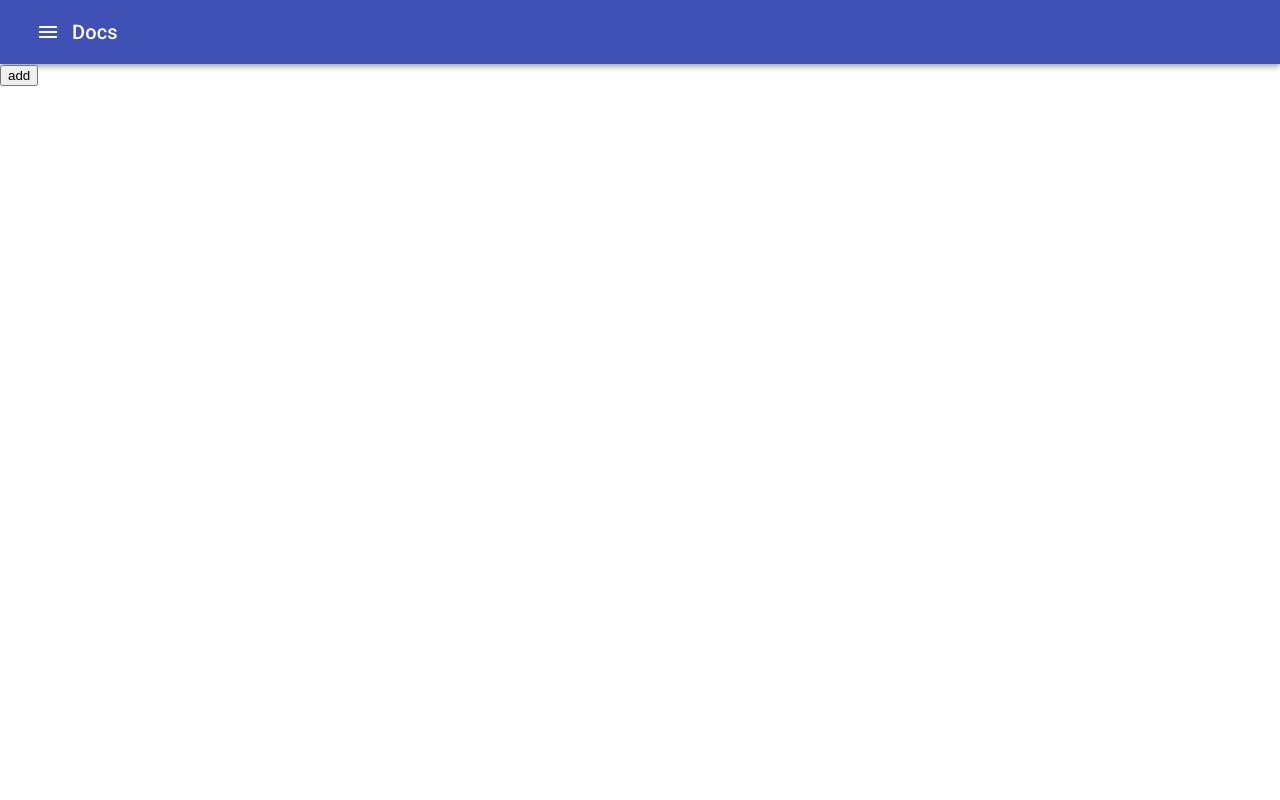
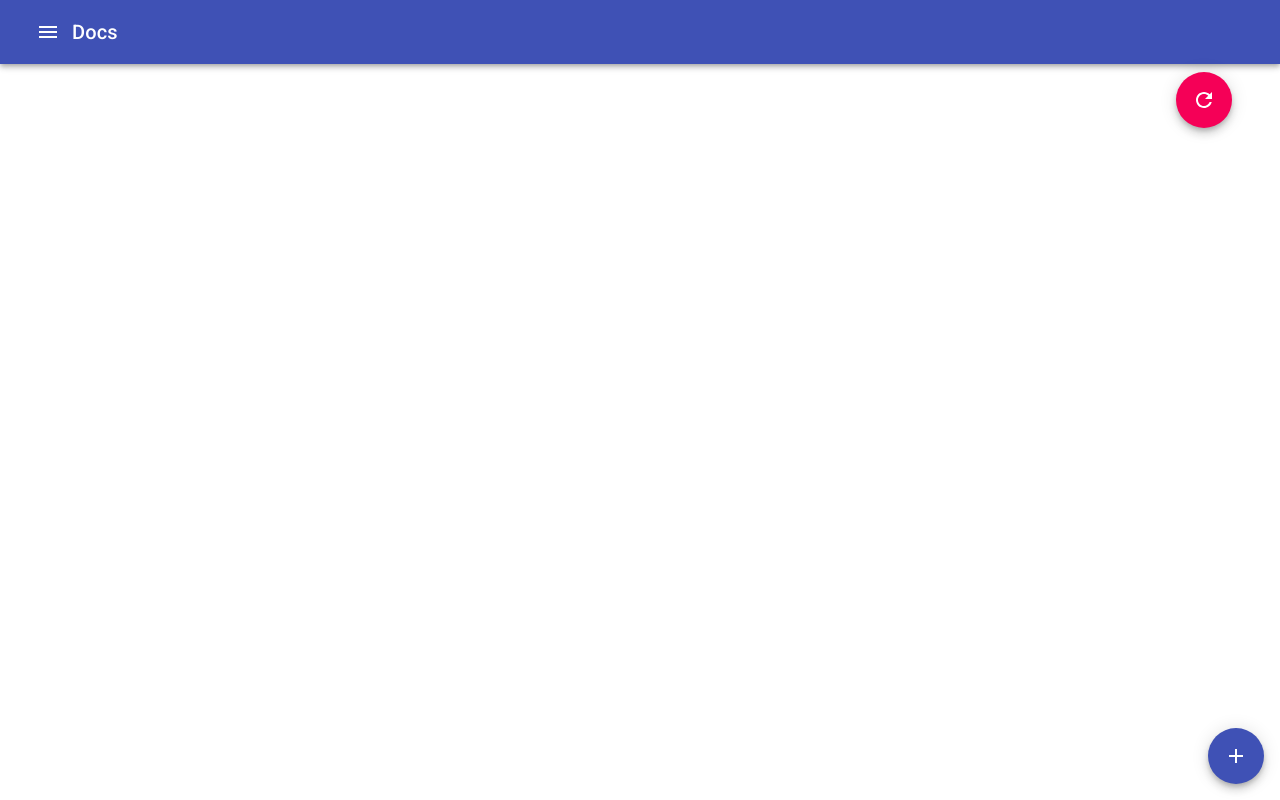
Before and after one commit to dyachkovi/docs, a React (Create React App) app in the folder client/: page / in a window 1280 px wide. Built offline with nearby package versions, Linux system fonts and the light colour scheme.

Commit message:
github users

```diff
--- a/client/src/App.js
+++ b/client/src/App.js
@@ -1,3 +1,7 @@
+import Fab from '@material-ui/core/Fab';
+import AddIcon from '@material-ui/icons/Add';
+import RefreshIcon from '@material-ui/icons/Refresh';
+import { makeStyles } from '@material-ui/core/styles';
 import React from 'react';
 import PropTypes from 'prop-types'
 
@@ -6,13 +10,41 @@ import Document from './components/document'
 import AppBar from './components/app-bar'
 import reducer, {startState} from './reducer'
 import documentsReducer, {initialState} from './domain/documents-reducer'
+import ServerMock from './server-mock'
+
+const server = new ServerMock()
+
+const useStyles = makeStyles({
+  fabAdd: {
+    position: 'fixed',
+    right: 16,
+    bottom: 16
+  },
+  fabRefresh: {
+    position: 'fixed',
+    right: 48,
+    top: 72
+  }
+});
 
 function App() {
   const [state, dispatch] = React.useReducer(reducer, startState)
   const [documentsState, documentsDispatch] = React.useReducer(documentsReducer, initialState)
+  const classes = useStyles()
 
   const menuShow = () => dispatch({type: 'menu show'})
   const menuHide = () => dispatch({type: 'menu hide'})
+  const onAddClick = () => {
+    server.addDocument()
+  }
+  const onRefresh = () => {
+    const p = server.getDocuments()
+    p.then(
+      (documents) => {
+        documentsDispatch({type:'set', payload:documents})
+      }
+    )
+  }
 
   return (
     <div>
@@ -22,9 +54,20 @@ function App() {
         onMenuItemClick={(menuItem) => alert(menuItem)}
         visible={state.menuVisible}
       />
-      <button onClick={() => documentsDispatch({type: 'add'})}>
-        add
-      </button>
+      <Fab
+        onClick={onRefresh}
+        color="secondary"
+        className={classes.fabRefresh}
+      >
+        <RefreshIcon />
+      </Fab>
+      <Fab
+        onClick={onAddClick}
+        color="primary"
+        className={classes.fabAdd}
+      >
+        <AddIcon />
+      </Fab>
       <div>
         {documentsState.documents.map((doc, index) => {
           return <Document key={index} {...doc} />
--- a/client/src/components/app-bar/index.js
+++ b/client/src/components/app-bar/index.js
@@ -1,5 +1,5 @@
 import React from 'react'
-import PropTypes, { func } from 'prop-types'
+import PropTypes from 'prop-types'
 import AppBar from "@material-ui/core/AppBar"
 import Toolbar from "@material-ui/core/Toolbar"
 import Typography from "@material-ui/core/Typography"
--- a/client/src/components/menu/index.js
+++ b/client/src/components/menu/index.js
@@ -1,5 +1,5 @@
 import React from 'react';
-import PropTypes from 'prop-types'
+import PropTypes from 'prop-types';
 import Drawer from '@material-ui/core/Drawer';
 import List from '@material-ui/core/List';
 import Divider from '@material-ui/core/Divider';
@@ -9,6 +9,8 @@ import ChevronLeftIcon from '@material-ui/icons/ChevronLeft';
 import ListItem from '@material-ui/core/ListItem';
 import ListItemIcon from '@material-ui/core/ListItemIcon';
 import ListItemText from '@material-ui/core/ListItemText';
+import Fab from '@material-ui/core/Fab';
+import AddIcon from '@material-ui/icons/Add';
 import InboxIcon from '@material-ui/icons/MoveToInbox';
 import OutboxIcon from '@material-ui/icons/Unarchive';
 import SettingsIcon from '@material-ui/icons/Settings';
--- a/client/src/domain/documents-reducer.js
+++ b/client/src/domain/documents-reducer.js
@@ -4,54 +4,11 @@ export const initialState = {
 
 export default (state, {type, payload}) => {
   switch (type) {
-    case 'add':
+    case 'set':
       return {
         ...state,
-        documents: [
-          ...state.documents,
-          {
-            initiator: 'NachSklad',
-            name: 'supply',
-            history: [
-              {
-                responsible: 'Stas',
-                position: 'chief supply',
-                state: null
-              },
-              {
-                responsible: 'Lily',
-                position: 'chief accountant',
-                state: 'negotiated'
-              },
-              {
-                responsible: 'Igor',
-                position: 'chief lawyer',
-                state: 'return'
-              },
-              {
-                responsible: 'Ilya',
-                position: 'CEO',
-                state: 'cancel'
-              }
-            ],
-            attaches: [
-              {
-                name: 'contract.doc',
-                url: 'URL'
-              },
-              {
-                name: 'contract.pdf',
-                url: 'URL1'
-              },
-              {
-                name: 'price.xls',
-                url: 'URL2'
-              }
-            ]
-          }
-        ]
+        documents: payload
       }
-
     default:
       throw new Error(`Unhandled type ${type}`)
   }
--- /dev/null
+++ b/client/src/server-mock.js
@@ -0,0 +1,63 @@
+class ServerMock {
+  constructor () {
+    this.documents = []
+  }
+
+  getDocuments () {
+    return new Promise((resolve, reject) => {
+      setTimeout(
+        () => {
+          resolve(this.documents)
+        },
+        1000
+      )
+    })
+  }
+
+  addDocument () {
+    this.documents.push(
+      {
+        initiator: 'NachSklad',
+        name: 'supply',
+        history: [
+          {
+            responsible: 'Stas',
+            position: 'chief supply',
+            state: null
+          },
+          {
+            responsible: 'Lily',
+            position: 'chief accountant',
+            state: 'negotiated'
+          },
+          {
+            responsible: 'Igor',
+            position: 'chief lawyer',
+            state: 'return'
+          },
+          {
+            responsible: 'Ilya',
+            position: 'CEO',
+            state: 'cancel'
+          }
+        ],
+        attaches: [
+          {
+            name: 'contract.doc',
+            url: 'URL'
+          },
+          {
+            name: 'contract.pdf',
+            url: 'URL1'
+          },
+          {
+            name: 'price.xls',
+            url: 'URL2'
+          }
+        ]
+      }
+    )
+  }
+}
+
+export default ServerMock
```
Also changed, not shown: client/src/components/github-users/index.js (added, +44 -0 lines), client/src/components/github-users/reducer.js (added, +29 -0 lines), client/src/components/github-users/Readme.md (added).
